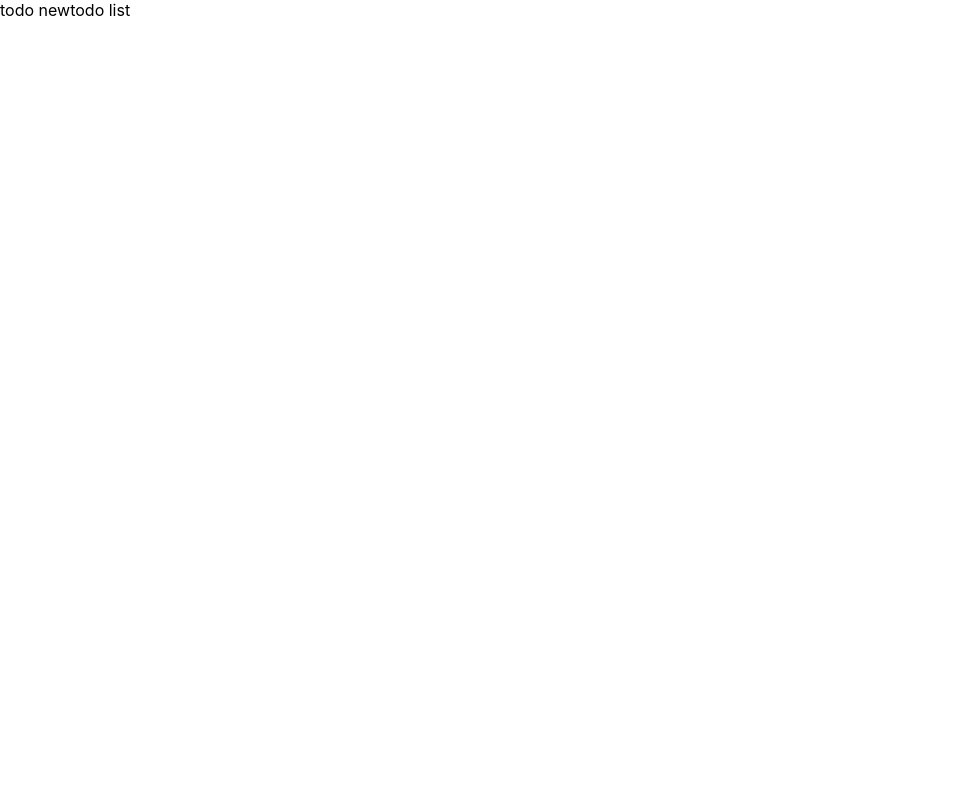
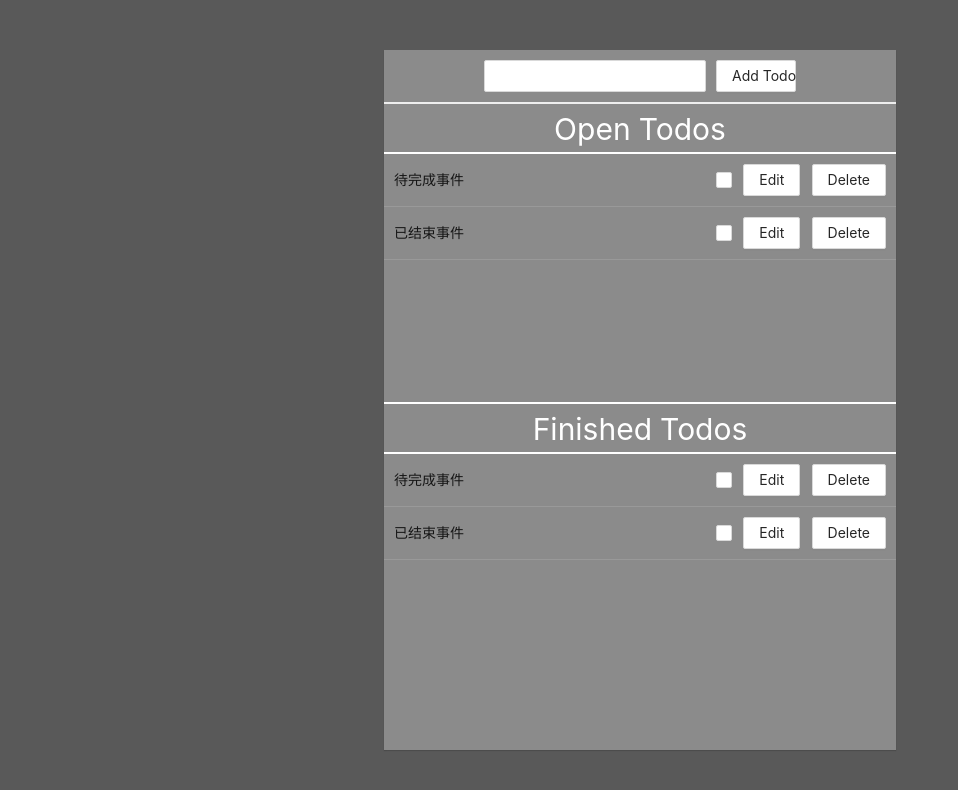
Before and after one commit to Memovo/n-e.react, a React (Create React App) app: page / in a window 1280 px wide. Shown: the top 790 px of the page, without its empty margins (0-958 px from the left). Built offline with nearby package versions, Linux system fonts and the light colour scheme.

Commit message:
feat: 页面搭建

```diff
--- a/src/components/todo-list/index.tsx
+++ b/src/components/todo-list/index.tsx
@@ -1,7 +1,49 @@
 import React from 'react'
+import '../../styles/todo-list.scss'
+import { xhrGetTodo } from '../../mock/todo'
+import { Button, Checkbox } from 'antd'
+import { spaces } from '../../utils/util'
+
+type itemType = Record<string, any>
 
 const TodoList: React.FC = () => {
-  return <>todo list</>
+
+  const [list, setList] = React.useState<Array<itemType>>([])
+
+  React.useEffect(() => {
+    xhrGetTodo().then(res => {
+      const { status, list } = res
+      setList(status === 200 ? list : [])
+    })
+  }, [])
+
+  const listFun = React.useMemo(() => {
+    return list.length && list.map((item: itemType, index: number) => {
+      return <div className='item' key={index}>
+        <span>{item.text}</span>
+        <Checkbox />{spaces(3)}
+        <Button>Edit</Button>{spaces(3)}
+        <Button>Delete</Button>
+      </div>
+    })
+  }, [list])
+
+  return (
+    <div className='todo-list'>
+      <div className='todo-temp'>
+        <div className='title'>
+          Open Todos
+        </div>
+        {listFun}
+      </div>
+      <div className='todo-temp'>
+        <div className='title'>
+          Finished Todos
+        </div>
+        {listFun}
+      </div>
+    </div>
+  )
 }
 
 export default TodoList
--- a/src/components/todo-new/index.tsx
+++ b/src/components/todo-new/index.tsx
@@ -1,7 +1,19 @@
 import React from 'react'
+import { Button, Input } from 'antd'
+import '../../styles/todo-new.scss'
 
-const TodoNew: React.FC = () => {
-  return <>todo new</>
+const TodoNew = () => {
+
+    const addTodo = () => {
+        console.log('add')
+    }
+
+    return (
+        <div className="todo-new">
+            <Input type="text" style={{flex: 1, marginRight: 10}}/>
+            <Button style={{width: 80}} onClick={addTodo}>Add Todo</Button>
+        </div>
+    )
 }
 
 export default TodoNew
--- a/src/main.tsx
+++ b/src/main.tsx
@@ -1,13 +1,16 @@
-import React from 'react';
-import TodoList from "./components/todo-list";
-import TodoNew from "./components/todo-new";
+import React from 'react'
+import TodoList from "./components/todo-list"
+import TodoNew from "./components/todo-new"
+import './styles/index.scss'
 const Main = () => {
     return (
-        <div className="App">
-            <TodoNew/>
-            <TodoList/>
+        <div className="main">
+            <div className='container'>
+                <TodoNew/>
+                <TodoList/>
+            </div>
         </div>
-    );
+    )
 }
 
-export default Main;
+export default Main
--- /dev/null
+++ b/src/mock/todo.ts
@@ -0,0 +1,19 @@
+export function xhrGetTodo(): Promise<any> {
+    return new Promise(resolve => {
+        setTimeout(() => {
+            resolve({
+                status: 200,
+                list: [
+                    {
+                        text: '待完成事件',
+                        value: 0,
+                    },
+                    {
+                        text: '已结束事件',
+                        value: 1,
+                    },
+                ]
+            })
+        }, 300)
+    })
+}
--- a/src/styles/index.scss
+++ b/src/styles/index.scss
@@ -1,13 +1,21 @@
-body {
-  margin: 0;
-  font-family: -apple-system, BlinkMacSystemFont, 'Segoe UI', 'Roboto', 'Oxygen',
-    'Ubuntu', 'Cantarell', 'Fira Sans', 'Droid Sans', 'Helvetica Neue',
-    sans-serif;
-  -webkit-font-smoothing: antialiased;
-  -moz-osx-font-smoothing: grayscale;
+@import '~antd/dist/antd.css';
+
+.main {
+  position : absolute;
+  width: 100%;
+  height: 100%;
+  display: flex;
+  flex-direction: column;
+  background-color: rgba(0, 0, 0, .65);
+  .container {
+    width: 40%;
+    height: calc(100% - 100px);
+    background-color: rgba(255, 255, 255, .3);
+    margin: 50px auto;
+    box-shadow: 0 1px 1px 0 rgba(0, 0, 0, .15)
+  }
+  .container:hover {
+    box-shadow: 0 11px 15px 0 rgba(0, 0, 0, .5);
+    transition: all .8s ease-in-out;
+  }
 }
-
-code {
-  font-family: source-code-pro, Menlo, Monaco, Consolas, 'Courier New',
-    monospace;
-}
--- /dev/null
+++ b/src/styles/todo-list.scss
@@ -0,0 +1,31 @@
+.todo-list {
+    width: 100%;
+    height: calc(100% - 100px);
+    border-top: 2px solid #eee;
+    display: flex;
+    flex-direction: column;
+    .todo-temp {
+        flex: 1;
+        .title {
+            width: 100%;
+            height: 50px;
+            text-align: center;
+            line-height: 50px;
+            font-size: 30px;
+            color: white;
+            border-bottom: 2px solid white;
+        }
+        .item {
+            padding: 10px;
+            display: flex;
+            align-items: center;
+            border-bottom: 1px solid #999;
+            span {
+                flex: 1;
+            }
+        }
+    }
+    .todo-temp:nth-child(1) {
+        border-bottom: 2px solid white;
+    }
+}
--- /dev/null
+++ b/src/styles/todo-new.scss
@@ -0,0 +1,5 @@
+.todo-new {
+    display: flex;
+    width: calc(100% - 200px);
+    margin: 10px auto;
+}
--- /dev/null
+++ b/src/types/todo.ts
@@ -0,0 +1,4 @@
+export type Todo = {
+    status: 0 | 200
+    list: Array<Record<string, any>>
+}
--- /dev/null
+++ b/src/utils/util.ts
@@ -0,0 +1,5 @@
+/**
+ * @desc &nbsp太丑，用这个比较文明。
+ * @param num 生成指定数量空白字符
+ */
+export const spaces = (num: number) => Array(num + 1).join('\u00A0')
```
Also changed, not shown: src/index.tsx (+9 -8 lines).
